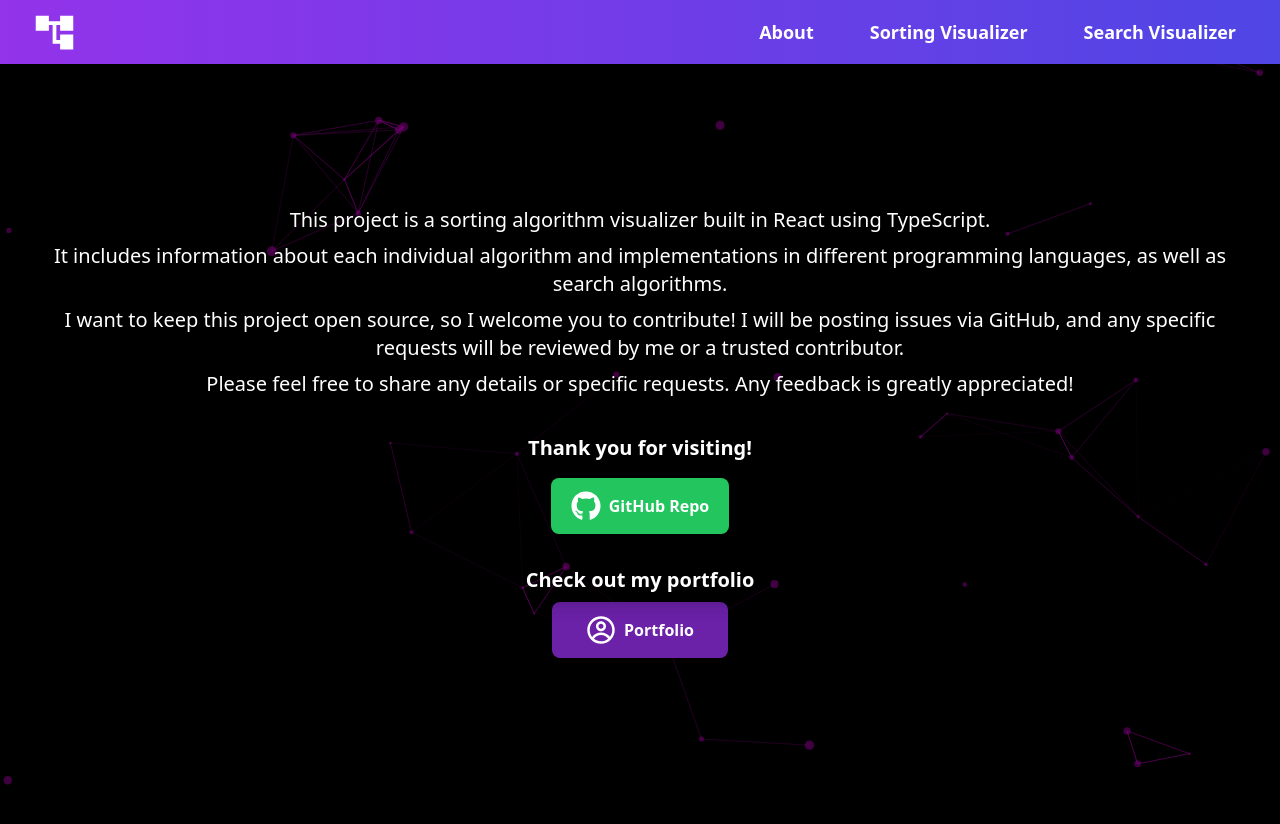
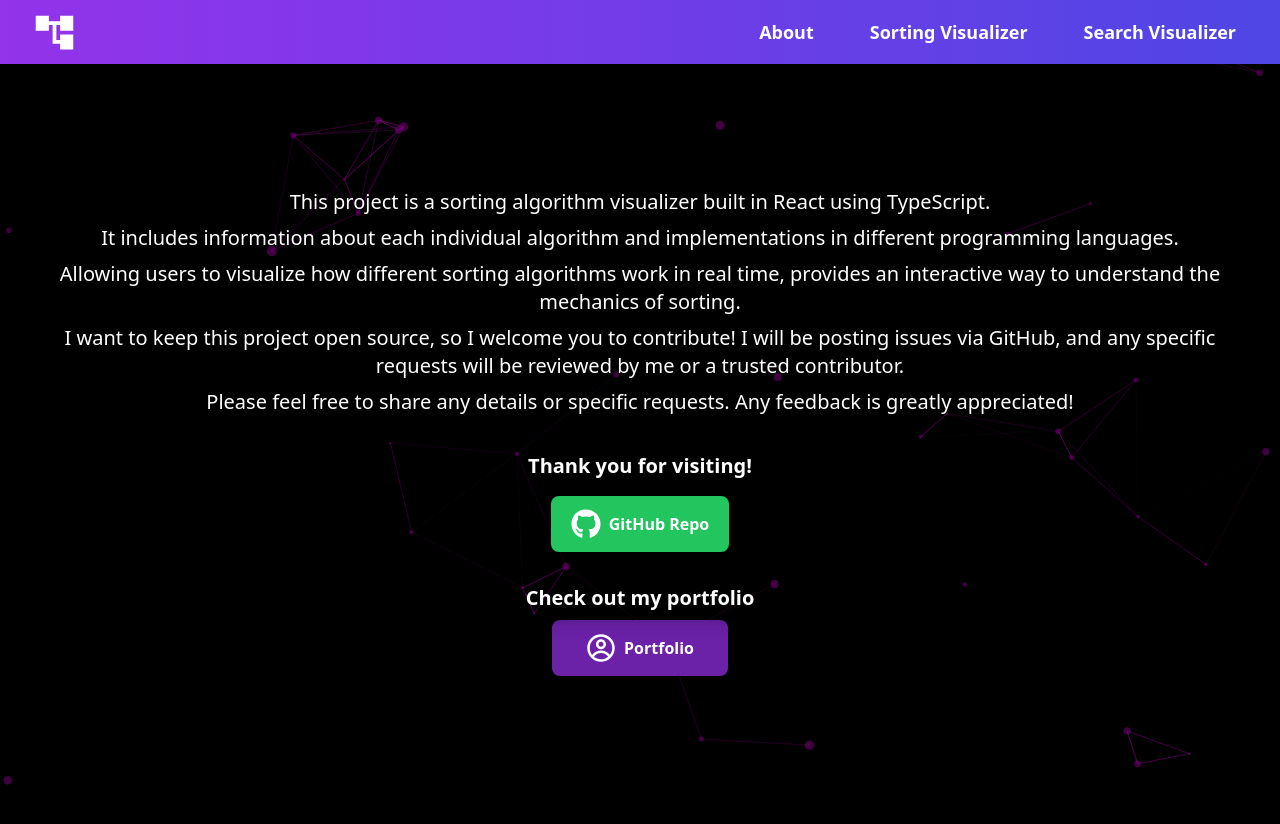
Before and after one commit to BasicallyManny/Algorithm-Visualizer, a React (Vite) app: page / in a window 1280 px wide. Shown: the top 824 px of the page. Built offline with nearby package versions, Linux system fonts and the light colour scheme.

Commit message:
updated about paragraph

```diff
--- a/src/components/About.tsx
+++ b/src/components/About.tsx
@@ -111,8 +111,10 @@ const About: React.FC = () => {
                         This project is a sorting algorithm visualizer built in React using TypeScript.
                     </span>
                     <span className="block mb-2">
-                        It includes information about each individual algorithm and implementations in different programming languages,
-                        as well as search algorithms.
+                        It includes information about each individual algorithm and implementations in different programming languages.
+                    </span>
+                    <span className="block mb-2">
+                        Allowing users to visualize how different sorting algorithms work in real time, provides an interactive way to understand the mechanics of sorting.
                     </span>
                     <span className="block mb-2">
                         I want to keep this project open source, so I welcome you to contribute!
```
